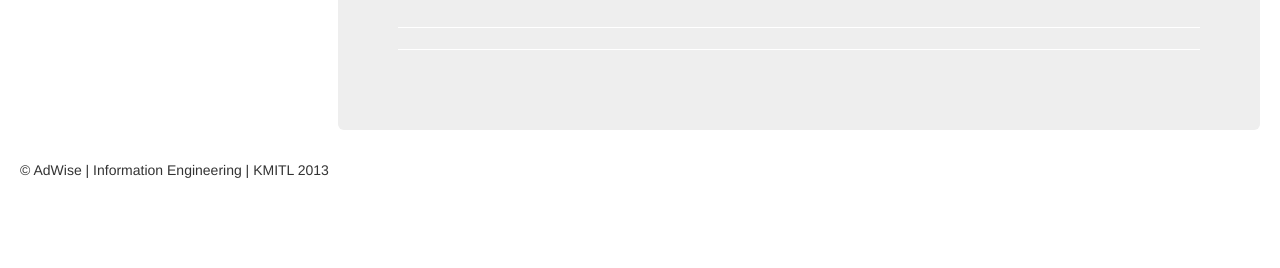
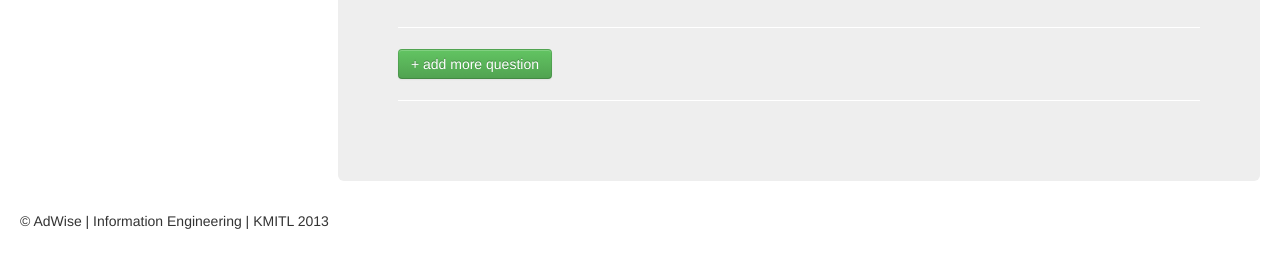
Before and after one commit to yothinix/AdWise, a CodeIgniter app: page /AdWise/index.php/assessment/create_asm_view/review_qa in a window 1280 px wide. Shown: the part 281-549 px from the top of the page. Run offline with CodeIgniter, Linux system fonts and the light colour scheme; data that the repository does not hold is empty.

Commit message:
[11] Add + Add more question button in Create Assessment/review_qa, Fix bug when update QuestionNr and choice not update by QuestionNr
Signed-off-by: Yothin Muangsommuk <yothin@kmi.tl>

```diff
--- a/application/models/manage_assessment.php
+++ b/application/models/manage_assessment.php
@@ -100,7 +100,8 @@ class Manage_assessment extends CI_Model {
         $data = array
             (
                 'Detail' => $Answer_detail,
-                'AnswerGroupID' => $Answer_group
+                'AnswerGroupID' => $Answer_group,
+                'QuestionNr' => $QNR
             );
         $this->db->where('ChoiceID', $CID);
         $this->db->update('choice', $data);
--- a/application/views/createAsm/review_qa.php
+++ b/application/views/createAsm/review_qa.php
@@ -80,5 +80,5 @@
 <?php
     }
 ?>
-
+<a href="<?php echo base_url('index.php/assessment/create_asm_view/question_and_answer'); ?>" class="btn btn-success">+ add more question</a>
 <hr>
```
